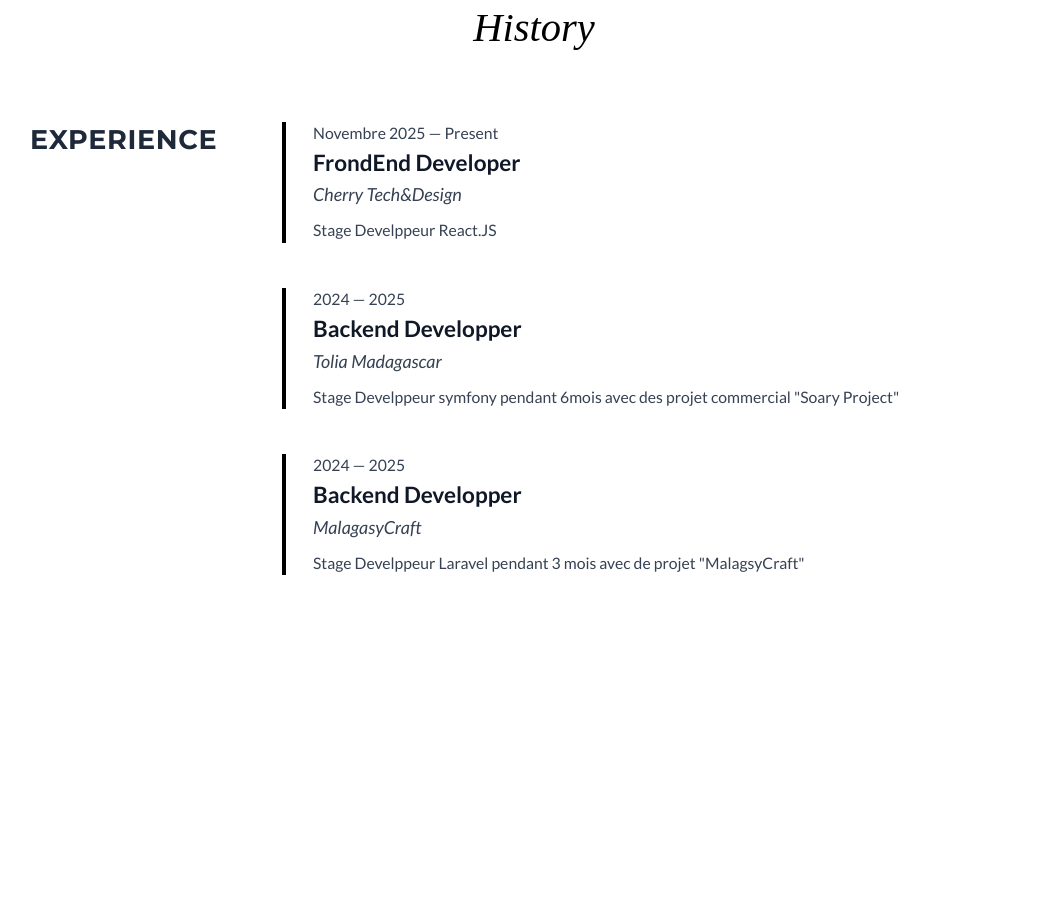
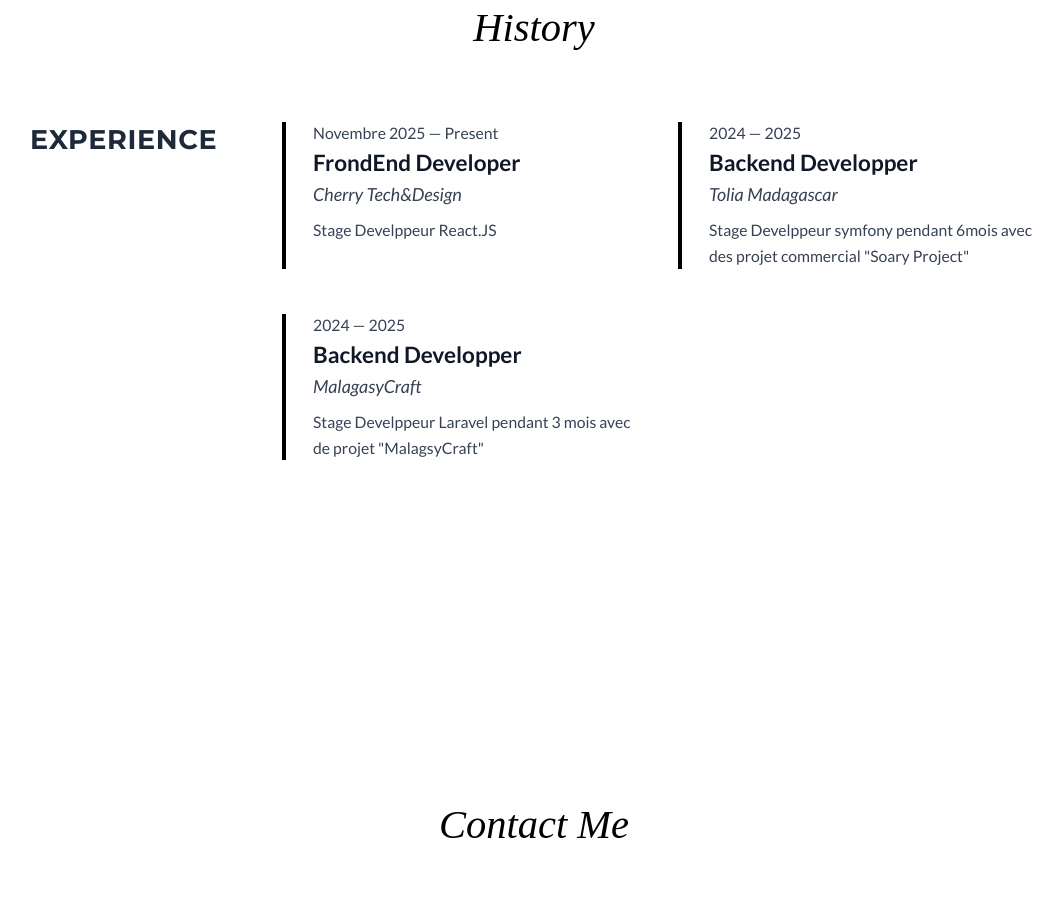
Before and after one commit to FabieRv/myportfolio, a React (Vite) app: page / in a window 1280 px wide. Shown: the part 4120-5036 px from the top of the page, without its empty margins (106-1169 px from the left). Built offline with nearby package versions, Linux system fonts and the light colour scheme; a web font is replaced by a local one.

Commit message:
[dyad] Applied flex-wrap to experience items - wrote 1 file(s)

```diff
--- a/src/components/Pages/Resume/ResumeSection.tsx
+++ b/src/components/Pages/Resume/ResumeSection.tsx
@@ -34,15 +34,16 @@ const ResumeSection = () => {
 
         <div className="flex justify-center">
           {/* --- SECTION EXPERIENCE --- */}
-          <div className="flex flex-col md:flex-row justify-between items-start w-full max-w-4xl gap-8"> {/* Adjusted for flex layout */}
+          <div className="flex flex-col md:flex-row justify-between items-start w-full max-w-4xl gap-8">
             <h3 className="font-header text-2xl font-bold text-gray-800 uppercase tracking-wide mt-2 md:mt-0">
               Experience
             </h3>
-            <div className="space-y-10 w-full md:w-3/4"> {/* Wrapper for experience items */}
+            {/* Changed from space-y-10 to flex flex-wrap with gaps */}
+            <div className="flex flex-wrap gap-x-8 gap-y-10 w-full md:w-3/4">
               {experiences.map((item, index) => (
                 <div
                   key={index}
-                  className="group relative pl-6 border-l-4 border-primary-dark hover:border-primary transition-colors duration-300"
+                  className="group relative pl-6 border-l-4 border-primary-dark hover:border-primary transition-colors duration-300 w-full md:w-[calc(50%-1rem)]" // Added width for wrapping
                 >
                   <span className="absolute -left-2 top-0 w-4 h-4 bg-primary-dark rounded-full group-hover:bg-primary transition-colors duration-300"></span>
                   <p className="font-primary text-sm text-gray-500 mb-1">
```
